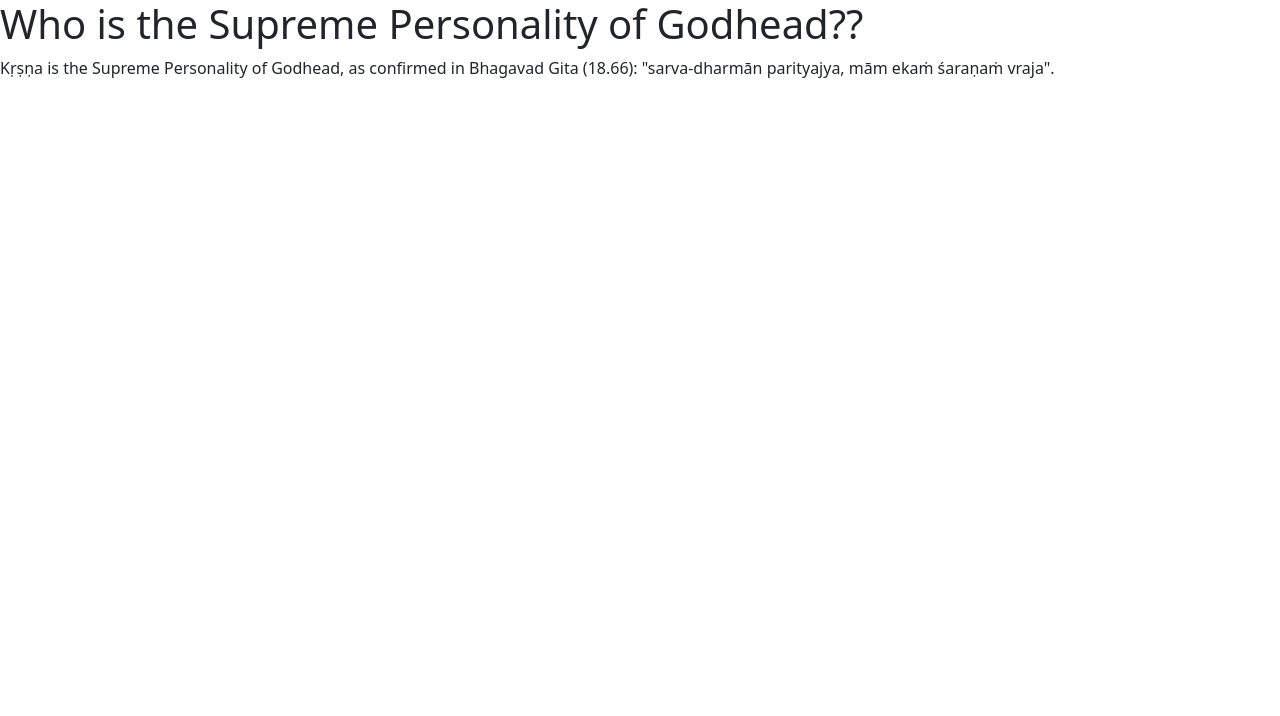
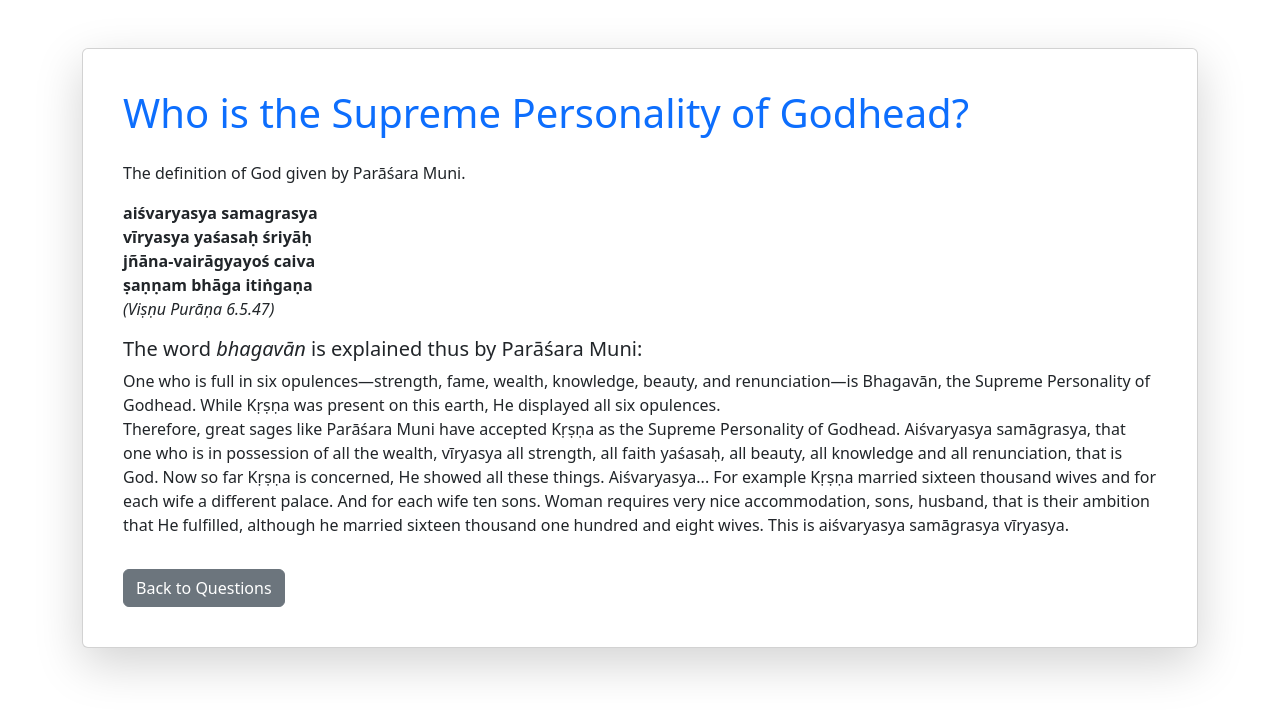
Before and after one commit to yeerajan/brahmajijnasa, a React (Vite) app: page /brahmajijnasa/question/1 in a window 1280 px wide. Shown: the top 716 px of the page. Built offline with nearby package versions, Linux system fonts and the light colour scheme.

Commit message:
Nice UI for questions answers using bootstrap,react-bootstrap, react-markdown

```diff
--- a/package.json
+++ b/package.json
@@ -11,9 +11,11 @@
     "preview": "vite preview"
   },
   "dependencies": {
-    "bootstrap": "^5.2.3",
+    "bootstrap": "^5.3.3",
     "react": "^19.0.0",
+    "react-bootstrap": "^2.10.9",
     "react-dom": "^19.0.0",
+    "react-markdown": "^10.0.1",
     "react-router-dom": "^7.2.0"
   },
   "devDependencies": {
--- a/src/App.css
+++ b/src/App.css
@@ -2,3 +2,22 @@
   text-decoration: none;
   color: rgb(209, 38, 149);
 }
+
+.formatted-text {
+  white-space: pre-wrap; /* Preserve new lines */
+  word-wrap: break-word; /* Ensure words break */
+  overflow-wrap: break-word; /* Wrap long words */
+  font-size: 18px;
+  line-height: 1.6;
+  background-color: #f8f9fa; /* Light grey background for readability */
+  padding: 15px;
+  border-radius: 5px;
+  font-family: "Balaram", serif; /* Use custom font if needed */
+}
+
+@media (max-width: 768px) {
+  .formatted-text {
+    font-size: 16px;
+    padding: 10px;
+  }
+}
--- a/src/pages/Home.tsx
+++ b/src/pages/Home.tsx
@@ -17,7 +17,7 @@ function Home() {
       <Navbar onSearch={setSearchTerm} />
 
       <div className="container mt-5">
-        <h1 className="text-center mb-4">Frequently Asked Questions</h1>
+        <h1 className="text-center mb-4"> Please your question in search bar...</h1>
         <div className="row">
           {filteredQuestions.length > 0 ? (
             filteredQuestions.map((q) => (
--- a/src/pages/QuestionPage.tsx
+++ b/src/pages/QuestionPage.tsx
@@ -1,19 +1,33 @@
-import { useParams } from 'react-router-dom';
-import { questions } from './Questions';  // Import questions
+import { useParams, Link } from 'react-router-dom';
+import { questions } from './Questions';
+import ReactMarkdown from 'react-markdown';
+import { Container, Card } from 'react-bootstrap';
 
 function QuestionPage() {
   const { id } = useParams();
-  const question = questions.find(q => q.id === id);  // Find the matching question
+  const question = questions.find(q => q.id === id);
 
   if (!question) {
-    return <h1>Question not found</h1>;
+    return (
+      <Container className="mt-5 text-center">
+        <h1 className="text-danger">Question not found</h1>
+        <Link to="/" className="btn btn-primary mt-3">Go Back</Link>
+      </Container>
+    );
   }
 
   return (
-    <div>
-      <h1>{question.title}</h1>
-      <p>{question.answer}</p>
-    </div>
+    <Container className="mt-5">
+      <Card className="shadow-lg p-4">
+        <Card.Body>
+          <h1 className="text-primary mb-4">{question.title}</h1>
+          <div className="formatted-text">
+            <ReactMarkdown>{question.answer}</ReactMarkdown>
+          </div>
+          <Link to="/" className="btn btn-secondary mt-3">Back to Questions</Link>
+        </Card.Body>
+      </Card>
+    </Container>
   );
 }
 
--- a/src/pages/Questions.ts
+++ b/src/pages/Questions.ts
@@ -1,21 +1,54 @@
-// questions.ts
+// insert your questions here.
+
 export const questions = [
     {
       id: '1',
-      title: 'Who is the Supreme Personality of Godhead??',
-      answer: `Kṛṣṇa is the Supreme Personality of Godhead, as confirmed in Bhagavad Gita (18.66):
-      "sarva-dharmān parityajya, mām ekaṁ śaraṇaṁ vraja".`
+      title: 'Who is the Supreme Personality of Godhead?',
+      answer: `The definition of God given by Parāśara Muni.\n\n
+  **aiśvaryasya samagrasya**
+  **vīryasya yaśasaḥ śriyāḥ**
+  **jñāna-vairāgyayoś caiva**
+  **ṣaṇṇam bhāga itiṅgaṇa**
+  _(Viṣṇu Purāṇa 6.5.47)_\n\n
+  ##### The word *bhagavān* is explained thus by Parāśara Muni:
+  One who is full in six opulences—strength, fame, wealth, knowledge, beauty, and renunciation—is Bhagavān, the Supreme Personality of Godhead. While Kṛṣṇa was present on this earth, He displayed all six opulences.
+  Therefore, great sages like Parāśara Muni have accepted Kṛṣṇa as the Supreme Personality of Godhead.
+  Aiśvaryasya samāgrasya, that one who is in possession of all the wealth, vīryasya all strength, all faith yaśasaḥ, all beauty, all knowledge and all renunciation, that is God. Now so far Kṛṣṇa is concerned, He showed all these things. Aiśvaryasya... For example Kṛṣṇa married sixteen thousand wives and for each wife a different palace. And for each wife ten sons. Woman requires very nice accommodation, sons, husband, that is their ambition that He fulfilled, although he married sixteen thousand one hundred and eight wives. This is aiśvaryasya samāgrasya vīryasya.`
     },
     {
-      id: '2',
-      title: 'Why do bad things happen to good people?',
-      answer: `Everything happens due to karma. Bhagavad Gita (4.17) states:
-      "gahana karmaṇo gatiḥ" - The intricacies of karma are hard to understand.`
+        id: '2',
+        title: 'Why one should not eat onion garlic?',
+        answer: `coming soon...`
     },
     {
-      id: '3',
-      title: 'Why should we not eat onion and garlic?',
-      answer: `Onion and garlic are in the mode of ignorance and passion.
-      Bhagavad Gita (17.9) explains: "Foods that are bitter, too salty, or excessively spicy cause pain and ignorance."`
+        id: '3',
+        title: 'Why bad thing happens to good people?',
+        answer: `coming soon...`
+    },
+    {
+        id: '4',
+        title: 'Is everything destined?',
+        answer: `coming soon...`
+    },
+    {
+        id: '5',
+        title: 'Why Bhisma took side of Duryodhana?',
+        answer: `coming soon...`
+    },
+    {
+        id: '6',
+        title: 'Why Krishna married to 16,108 wives?',
+        answer: `coming soon...`
+    },
+    {
+        id: '7',
+        title: 'If everything is destined then why we have to work?',
+        answer: `coming soon...`
     }
   ];
+
+// {
+//     id: 'number',
+//     title: 'Write your question here',
+//     answer: `Write your answer here`
+// }
```
Also changed, not shown: 1 other file (tests, documents, lock files or other folders).
